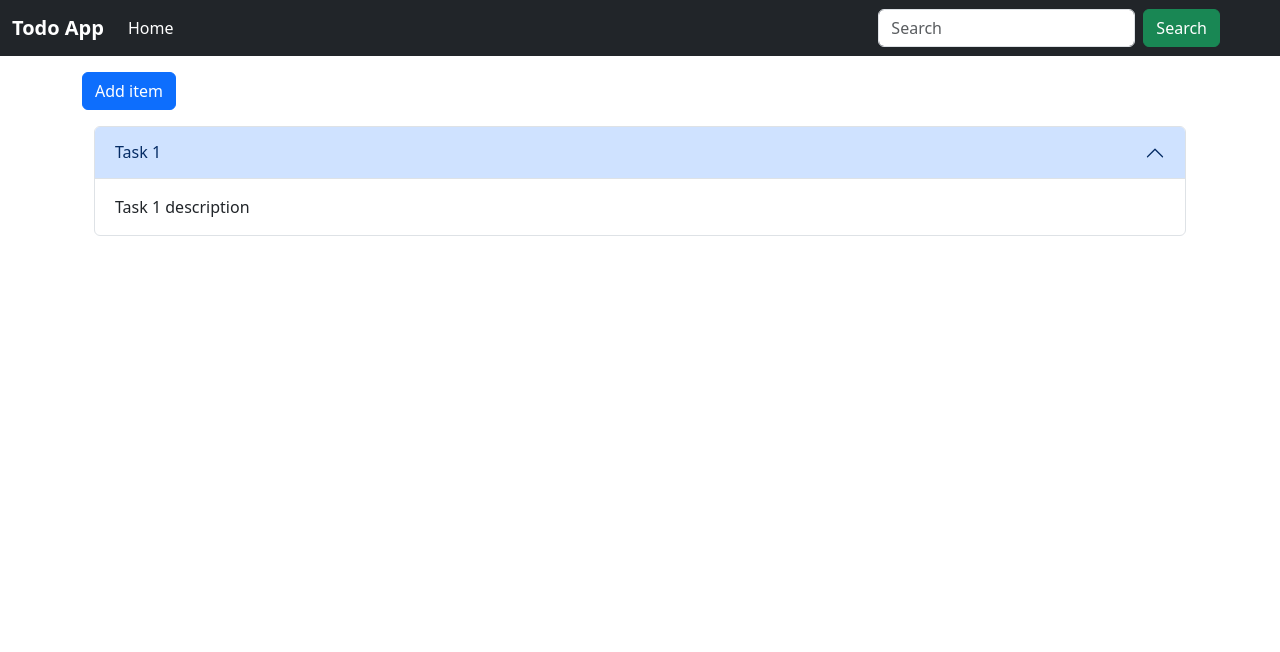
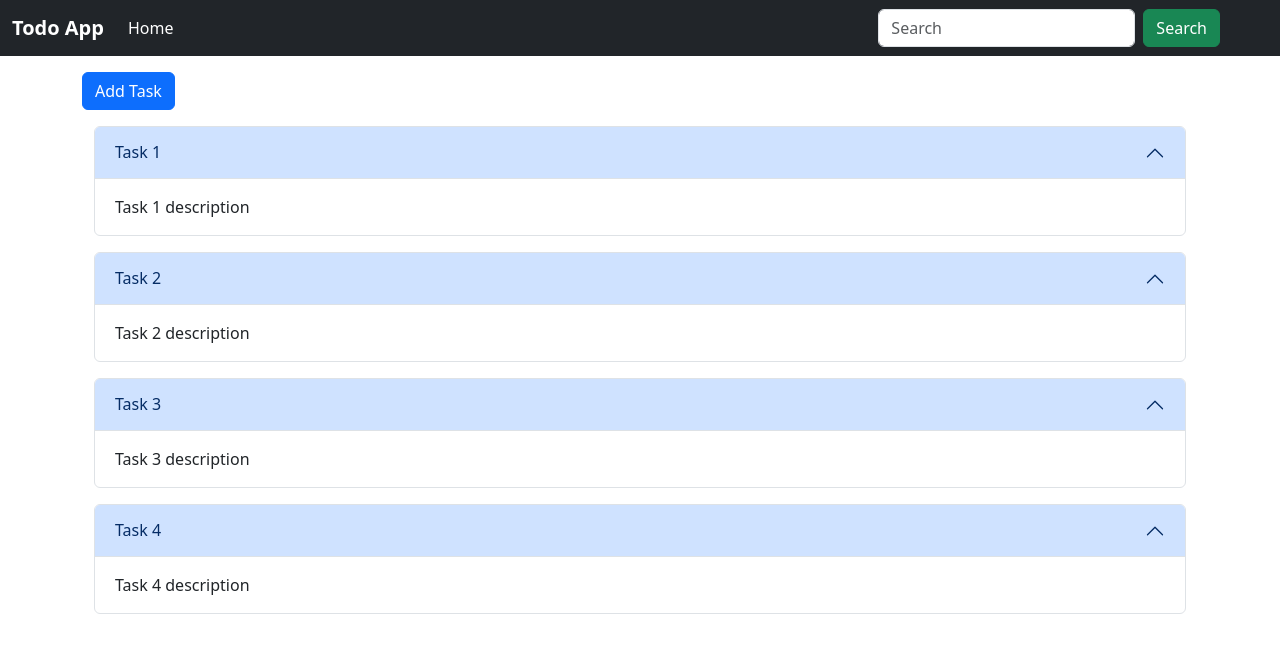
Before and after one commit to MohitDigi/todo-list---react, a React (Create React App) app: page / in a window 1280 px wide. Shown: the top 652 px of the page. Built offline with nearby package versions, Linux system fonts and the light colour scheme; data requests are answered from the project's data file.

Commit message:
data added in json file

```diff
--- a/db.json
+++ b/db.json
@@ -5,6 +5,24 @@
             "title": "Task 1",
             "description": "Task 1 description",
             "completed": false
+        },
+        {
+            "id": "2",
+            "title": "Task 2",
+            "description": "Task 2 description",
+            "completed": false
+        },
+        {
+            "id": "3",
+            "title": "Task 3",
+            "description": "Task 3 description",
+            "completed": false
+        },
+        {
+            "id": "4",
+            "title": "Task 4",
+            "description": "Task 4 description",
+            "completed": false
         }
     ]
 }
--- a/src/component/DisplayItem.js
+++ b/src/component/DisplayItem.js
@@ -26,7 +26,7 @@ const DisplayItem = () => {
       {task.map((task) => {
         return (
           <div key={task.id} className="container my-3">
-            <div className="accordion" id="accordionExample">
+            <div className="accordion " id="accordionExample">
               <div className="accordion-item">
                 <h2 className="accordion-header">
                   <button
--- a/src/component/Home.js
+++ b/src/component/Home.js
@@ -8,7 +8,7 @@ const Home = () => {
       <div className="container my-3 ">
         <NavLink to="/detail-form">
           <button type="button" className="btn btn-primary">
-            Add item
+            Add Task
           </button>
         </NavLink>
         <DisplayItem />
```
